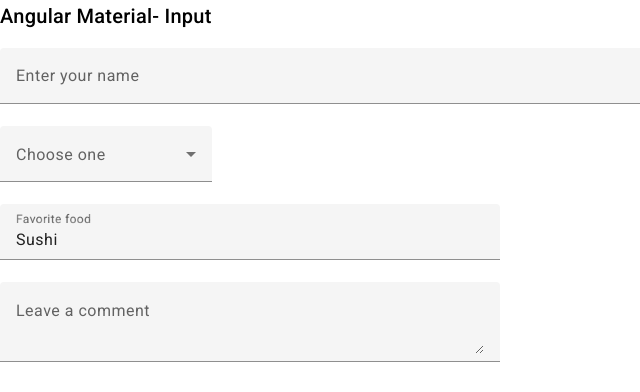
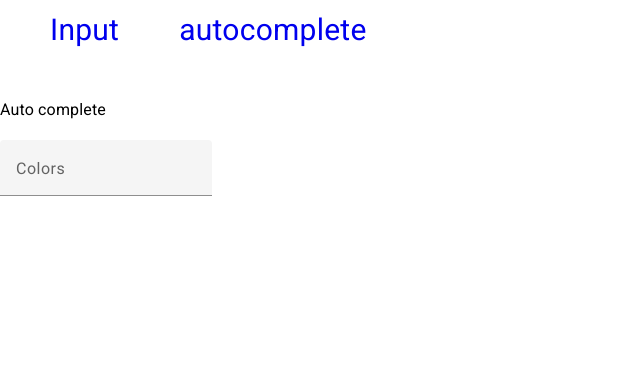
Before and after one commit to VIS-WAS/angular-material, an Angular app: page /autocomplete in a window 1280 px wide. Before the commit this address led to /. Shown: the top 392 px of the page, without its empty margins (0-640 px from the left). Built offline with nearby package versions, Linux system fonts and the light colour scheme.

Commit message:
autocomplete material

```diff
--- a/src/app/app-routing.module.ts
+++ b/src/app/app-routing.module.ts
@@ -1,10 +1,19 @@
 import { NgModule } from '@angular/core';
 import { RouterModule, Routes } from '@angular/router';
+import { AutocompleteComponent } from './autocomplete/autocomplete.component';
+import { InputComponent } from './input/input.component';
 
-const routes: Routes = [];
+const routes: Routes = [
+  {
+    path: 'input',
+    component: InputComponent,
+  },
+
+  { path: 'autocomplete', component: AutocompleteComponent },
+];
 
 @NgModule({
   imports: [RouterModule.forRoot(routes)],
-  exports: [RouterModule]
+  exports: [RouterModule],
 })
-export class AppRoutingModule { }
+export class AppRoutingModule {}
--- a/src/app/app.component.css
+++ b/src/app/app.component.css
@@ -0,0 +1,11 @@
+nav {
+  width: 100%;
+  height: 7vh;
+  margin: 20px;
+}
+
+nav a {
+  text-decoration: none;
+  font-size: 30px;
+  padding: 30px;
+}
--- a/src/app/app.component.html
+++ b/src/app/app.component.html
@@ -1 +1,5 @@
-<app-input></app-input>
+<nav>
+  <a [routerLink]="'/input'">Input</a>
+  <a [routerLink]="'/autocomplete'">autocomplete</a>
+</nav>
+<router-outlet></router-outlet>
--- a/src/app/app.module.ts
+++ b/src/app/app.module.ts
@@ -6,14 +6,17 @@ import { AppComponent } from './app.component';
 import { BrowserAnimationsModule } from '@angular/platform-browser/animations';
 import { InputComponent } from './input/input.component';
 import { MaterialModule } from './material/material.module';
+import { AutocompleteComponent } from './autocomplete/autocomplete.component';
+import { ReactiveFormsModule } from '@angular/forms';
 
 @NgModule({
-  declarations: [AppComponent, InputComponent],
+  declarations: [AppComponent, InputComponent, AutocompleteComponent],
   imports: [
     BrowserModule,
     AppRoutingModule,
     BrowserAnimationsModule,
     MaterialModule,
+    ReactiveFormsModule,
   ],
   providers: [],
   bootstrap: [AppComponent],
--- /dev/null
+++ b/src/app/autocomplete/autocomplete.component.html
@@ -0,0 +1,21 @@
+<h3>Auto complete</h3>
+
+<form action="" class="example-form">
+  <mat-form-field>
+    <mat-label>Colors</mat-label>
+
+    <input
+      type="text"
+      placeholder="Please choose one color"
+      matInput
+      [matAutocomplete]="name"
+      [formControl]="formControl"
+    />
+
+    <mat-autocomplete autoActiveFirstOption #name>
+      <mat-option [value]="color" *ngFor="let color of filteroption | async">{{
+        color
+      }}</mat-option>
+    </mat-autocomplete></mat-form-field
+  >
+</form>
--- /dev/null
+++ b/src/app/autocomplete/autocomplete.component.ts
@@ -0,0 +1,28 @@
+import { Component, OnInit } from '@angular/core';
+import { FormControl } from '@angular/forms';
+import { map, Observable, startWith } from 'rxjs';
+
+@Component({
+  selector: 'app-autocomplete',
+  templateUrl: './autocomplete.component.html',
+  styleUrls: ['./autocomplete.component.css'],
+})
+export class AutocompleteComponent implements OnInit {
+  colorarray = ['Red', 'Green', 'Yellow'];
+  filteroption!: Observable<string[]>;
+  formControl = new FormControl('');
+
+  ngOnInit(): void {
+    this.filteroption = this.formControl.valueChanges.pipe(
+      startWith(''),
+      map((value) => this._filter(value || ''))
+    );
+  }
+
+  private _filter(value: string): string[] {
+    const searchvalue = value.toLocaleLowerCase();
+    return this.colorarray.filter((option) =>
+      option.toLocaleLowerCase().includes(searchvalue)
+    );
+  }
+}
--- a/src/styles.css
+++ b/src/styles.css
@@ -1,4 +1,16 @@
 /* You can add global styles to this file, and also import other style files */
 
-html, body { height: 100%; }
-body { margin: 0; font-family: Roboto, "Helvetica Neue", sans-serif; }
+html,
+body {
+  height: 100%;
+}
+body {
+  margin: 0;
+  font-family: Roboto, "Helvetica Neue", sans-serif;
+}
+
+* {
+  padding: 0;
+  margin: 0;
+  box-sizing: border-box;
+}
--- a/tsconfig.json
+++ b/tsconfig.json
@@ -19,10 +19,7 @@
     "target": "ES2022",
     "module": "ES2022",
     "useDefineForClassFields": false,
-    "lib": [
-      "ES2022",
-      "dom"
-    ]
+    "lib": ["ES2022", "dom"]
   },
   "angularCompilerOptions": {
     "enableI18nLegacyMessageIdFormat": false,
```
Also changed, not shown: src/app/material/material.module.ts (+7 -1 lines), src/app/autocomplete/autocomplete.component.css (added).
